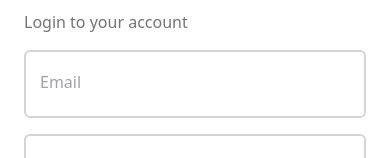
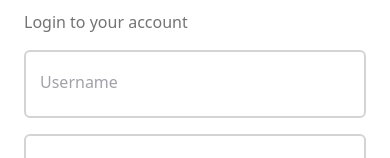
Before and after one commit to naochaLuwang/iukdcms, a Next.js app: page /signin in a window 390 px wide. Shown: the part 130-288 px from the top of the page. Built offline with nearby package versions, Linux system fonts and the light colour scheme; no server answers.

Commit message:
Mobile responsive added

```diff
--- a/app/components/Login/Login.tsx
+++ b/app/components/Login/Login.tsx
@@ -70,7 +70,7 @@ const LoginForm: React.FC = () => {
         <Heading title="Welcome back" subtitle="Login to your account" />
         <Input
           id="email"
-          label="Email"
+          label="Username"
           disabled={isLoading}
           register={register}
           errors={errors}
--- a/app/users/page.tsx
+++ b/app/users/page.tsx
@@ -16,7 +16,7 @@ const UserPage = async () => {
       />
       <UserTable
         data={users}
-        headings={["Serial No", "Name", "Email", "Created At", "Actions"]}
+        headings={["Serial No", "Name", "Username", "Created At", "Actions"]}
       />
     </div>
   );
```
